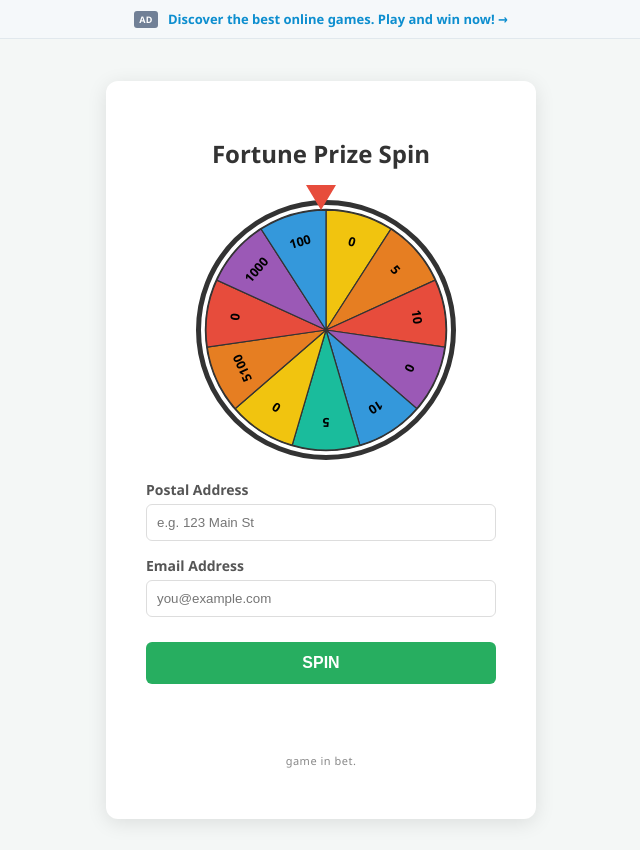
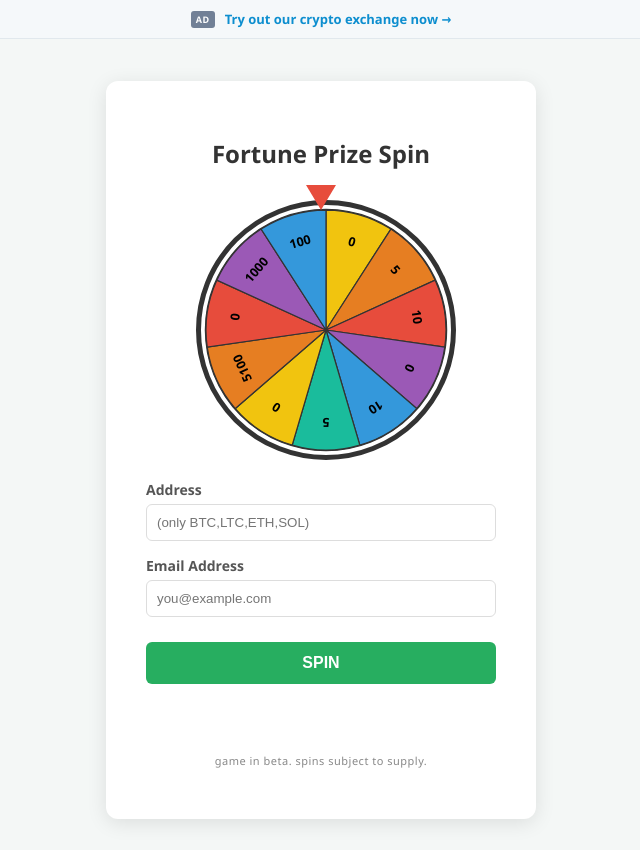
Before and after one commit to tfranciscosvc-dot/DexWheelGame, a PHP site: page / in a window 1280 px wide. Shown: the whole page, without its empty margins (319-959 px from the left). Run offline with PHP 8.4, Linux system fonts and the light colour scheme.

Commit message:
Update index.php
change texts for crypto game

```diff
--- a/index.php
+++ b/index.php
@@ -22,7 +22,7 @@ if ((isset($_SESSION['has_spun']) && $_SESSION['has_spun'] === true) || file_exi
 <head>
     <meta charset="UTF-8">
     <meta name="viewport" content="width=device-width, initial-scale=1.0">
-    <title>Fortune Prize Spin - PoC</title>
+    <title>Fortune Prize Spin </title>
     <style>
         body {
             font-family: 'Segoe UI', Tahoma, Geneva, Verdana, sans-serif;
@@ -181,9 +181,9 @@ if ((isset($_SESSION['has_spun']) && $_SESSION['has_spun'] === true) || file_exi
 </head>
 <body>
 
-<a href="https://example.com" target="_blank" class="ad-banner">
+<a href="https://www.pionex.com/en/signUp?r=0N3btvNwc6D" target="_blank" class="ad-banner">
     <span class="ad-badge">AD</span>
-    Discover the best online games. Play and win now! →
+    Try out our crypto exchange now →
 </a>
 
 <div class="container">
@@ -197,8 +197,8 @@ if ((isset($_SESSION['has_spun']) && $_SESSION['has_spun'] === true) || file_exi
 
     <form id="spinForm">
         <div class="form-group">
-            <label for="address">Postal Address</label>
-            <input type="text" id="address" name="address" placeholder="e.g. 123 Main St" required>
+            <label for="address">Address</label>
+            <input type="text" id="address" name="address" placeholder="(only BTC,LTC,ETH,SOL)" required>
         </div>
 
         <div class="form-group">
@@ -217,7 +217,7 @@ if ((isset($_SESSION['has_spun']) && $_SESSION['has_spun'] === true) || file_exi
         ?>
     </p>
 
-    <p class="footnote">game in bet.</p>
+    <p class="footnote">game in beta. Spins subject to supply. </p>
 </div>
 
 <script>
@@ -297,7 +297,7 @@ if ((isset($_SESSION['has_spun']) && $_SESSION['has_spun'] === true) || file_exi
             wheelSvg.style.transform = `rotate(${currentRotation}deg)`;
 
             setTimeout(() => {
-                resultMessage.textContent = `Congratulations! You won: ${winningValue}`;
+                resultMessage.textContent = `Your prize in USDT is: ${winningValue}`;
                 resultMessage.style.color = winningValue > 0 ? "#27ae60" : "#e74c3c";
 
                 resultMessage.innerHTML += `<br><span style="font-size: 13px; color: #666; font-weight: normal; display: block; margin-top: 5px;">check email for confirmation</span>`;
```
